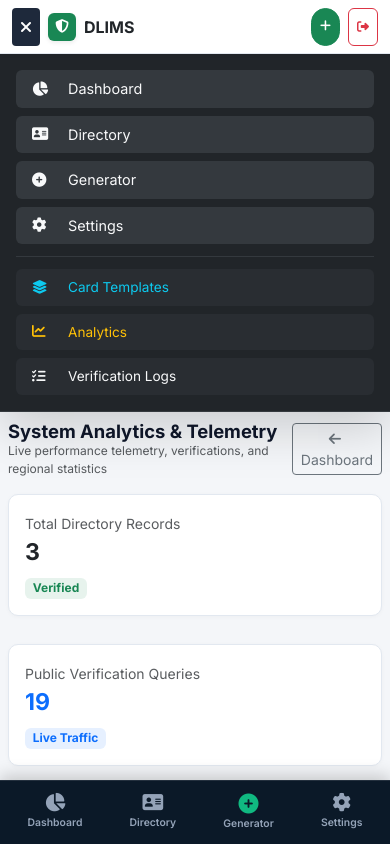
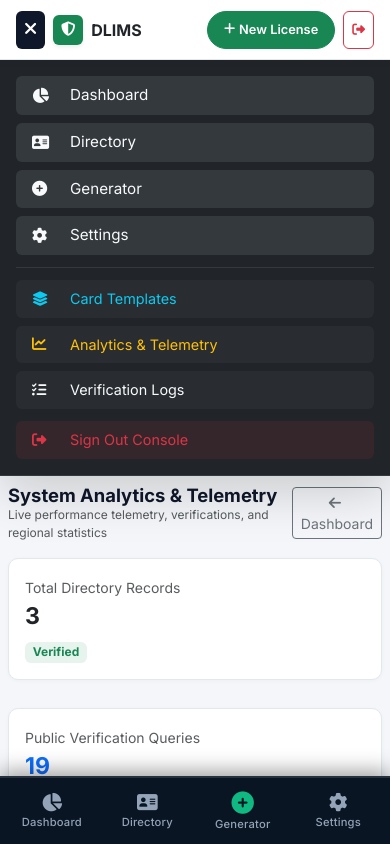
Before and after one commit to Alvee0033/india, a Next.js app: page /something/analytics in a window 390 px wide. Both pictures are taken after a click on the button 27 px from the left and 26 px from the top of the page. Shown: the top 844 px of the page. Built offline with nearby package versions, Linux system fonts and the light colour scheme.

Commit message:
fix: restore Government of India text and implement guaranteed click-navigation handlers on mobile admin navbar and topbar drawer

```diff
--- a/app/(public)/dl-status/[license]/page.tsx
+++ b/app/(public)/dl-status/[license]/page.tsx
@@ -494,7 +494,7 @@ export default function DlStatusPage() {
           <div className="gov-utility-left">
             <span className="gov-flag-badge">
               <span className="gov-flag-icon" />
-              <span>ई-परिवहन सेवा | e-Parivahan Portal</span>
+              <span>भारत सरकार | Government of India</span>
             </span>
             <span className="gov-utility-sep">|</span>
             <span className="gov-utility-ministry">सड़क परिवहन और राजमार्ग मंत्रालय (MoRTH)</span>
@@ -572,7 +572,7 @@ export default function DlStatusPage() {
             <div className="sarathi-titles">
               <div className="sarathi-title-hi">सड़क परिवहन और राजमार्ग मंत्रालय</div>
               <div className="sarathi-title-en">MINISTRY OF ROAD TRANSPORT &amp; HIGHWAYS</div>
-              <div className="sarathi-title-sub">National Transport Portal</div>
+              <div className="sarathi-title-sub">Government of India</div>
             </div>
           </div>
 
--- a/app/(public)/page.tsx
+++ b/app/(public)/page.tsx
@@ -1235,7 +1235,7 @@ export default function HomeSearch() {
           <div className="gov-utility-left">
             <span className="gov-flag-badge">
               <span className="gov-flag-icon" />
-              <span>ई-परिवहन सेवा | e-Parivahan Portal</span>
+              <span>भारत सरकार | Government of India</span>
             </span>
             <span className="gov-utility-sep">|</span>
             <span className="gov-utility-ministry">सड़क परिवहन और राजमार्ग मंत्रालय (MoRTH)</span>
@@ -1313,7 +1313,7 @@ export default function HomeSearch() {
             <div className="sarathi-titles">
               <div className="sarathi-title-hi">सड़क परिवहन और राजमार्ग मंत्रालय</div>
               <div className="sarathi-title-en">MINISTRY OF ROAD TRANSPORT &amp; HIGHWAYS</div>
-              <div className="sarathi-title-sub">National Transport Portal</div>
+              <div className="sarathi-title-sub">Government of India</div>
             </div>
           </div>
 
--- a/components/admin/layout/AdminMobileNav.tsx
+++ b/components/admin/layout/AdminMobileNav.tsx
@@ -1,7 +1,6 @@
 'use client';
 
 import React from 'react';
-import Link from 'next/link';
 
 interface NavLink {
   href: string;
@@ -17,27 +16,77 @@ interface AdminMobileNavProps {
 }
 
 export default function AdminMobileNav({ pathname, navLinks }: AdminMobileNavProps) {
+  const handleNav = (url: string) => {
+    window.location.href = url;
+  };
+
   return (
-    <nav className="admin-mobile-nav">
+    <nav
+      className="admin-mobile-nav"
+      style={{
+        position: 'fixed',
+        bottom: 0,
+        left: 0,
+        right: 0,
+        height: '68px',
+        backgroundColor: '#091522',
+        display: 'flex',
+        alignItems: 'center',
+        justifyContent: 'space-around',
+        zIndex: 99999,
+        borderTop: '2px solid rgba(255, 255, 255, 0.12)',
+        boxShadow: '0 -4px 20px rgba(0, 0, 0, 0.4)',
+        padding: '0 4px',
+      }}
+    >
       {navLinks.map((link) => {
-        const isActive = link.href === '/something' ? pathname === '/something' : pathname.startsWith(link.href);
+        const isActive =
+          link.href === '/something'
+            ? pathname === '/something'
+            : pathname.startsWith(link.href);
 
         return (
-          <Link
+          <button
             key={link.href}
-            href={link.href}
-            className={`mobile-nav-link ${isActive ? 'active' : ''} ${link.isAdd ? 'mobile-nav-add' : ''}`}
+            type="button"
+            onClick={() => handleNav(link.href)}
             style={{
+              background: isActive ? 'rgba(16, 185, 129, 0.22)' : 'transparent',
+              border: 'none',
+              outline: 'none',
+              cursor: 'pointer',
+              color: isActive ? '#34d399' : '#94a3b8',
+              display: 'flex',
+              flexDirection: 'column',
+              alignItems: 'center',
+              justifyContent: 'center',
+              padding: '6px 8px',
+              borderRadius: '8px',
+              flex: 1,
+              maxWidth: '80px',
               touchAction: 'manipulation',
               WebkitTapHighlightColor: 'rgba(0,0,0,0)',
-              cursor: 'pointer',
-              userSelect: 'none',
-              padding: '8px 10px',
             }}
           >
-            <i className={`fas ${link.icon}`}></i>
-            <span>{link.label}</span>
-          </Link>
+            <i
+              className={`fas ${link.icon}`}
+              style={{
+                fontSize: link.isAdd ? '1.4rem' : '1.15rem',
+                color: link.isAdd ? '#10b981' : 'inherit',
+                marginBottom: '3px',
+              }}
+            ></i>
+            <span
+              style={{
+                fontSize: '0.7rem',
+                fontWeight: isActive ? 700 : 500,
+                letterSpacing: '0.2px',
+                lineHeight: 1.1,
+              }}
+            >
+              {link.label}
+            </span>
+          </button>
         );
       })}
     </nav>
--- a/components/admin/layout/AdminSidebar.tsx
+++ b/components/admin/layout/AdminSidebar.tsx
@@ -1,7 +1,6 @@
 'use client';
 
 import React from 'react';
-import Link from 'next/link';
 
 interface NavLink {
   href: string;
@@ -18,9 +17,17 @@ interface AdminSidebarProps {
 }
 
 export default function AdminSidebar({ pathname, navLinks, onLogout }: AdminSidebarProps) {
+  const handleNav = (url: string) => {
+    window.location.href = url;
+  };
+
   return (
     <aside className="admin-sidebar">
-      <div className="admin-sidebar-brand">
+      <div
+        className="admin-sidebar-brand"
+        onClick={() => handleNav('/something')}
+        style={{ cursor: 'pointer' }}
+      >
         <div className="admin-logo-badge">
           <i className="fas fa-shield-halved"></i>
         </div>
@@ -32,38 +39,64 @@ export default function AdminSidebar({ pathname, navLinks, onLogout }: AdminSide
 
       <div className="admin-nav-links">
         {navLinks.map((link) => {
-          const isActive = link.href === '/something' ? pathname === '/something' : pathname.startsWith(link.href);
+          const isActive =
+            link.href === '/something'
+              ? pathname === '/something'
+              : pathname.startsWith(link.href);
           return (
-            <Link
+            <button
               key={link.href}
-              href={link.href}
-              prefetch={true}
-              className={`admin-nav-item ${isActive ? 'active' : ''}`}
+              type="button"
+              onClick={() => handleNav(link.href)}
+              className={`admin-nav-item border-0 w-100 text-start bg-transparent ${
+                isActive ? 'active' : ''
+              }`}
+              style={{ cursor: 'pointer' }}
             >
               <i className={`fas ${link.icon}`}></i>
               <span>{link.desktopLabel || link.label}</span>
-            </Link>
+            </button>
           );
         })}
 
         <div className="my-3 border-top border-secondary border-opacity-25" />
 
-        <Link href="/something/licenses/new" className="admin-nav-item text-success">
+        <button
+          type="button"
+          onClick={() => handleNav('/something/licenses/new')}
+          className="admin-nav-item text-success border-0 w-100 text-start bg-transparent"
+          style={{ cursor: 'pointer' }}
+        >
           <i className="fas fa-id-card"></i>
           <span>3-Template Generator</span>
-        </Link>
-        <Link href="/something/templates" className="admin-nav-item text-info">
+        </button>
+        <button
+          type="button"
+          onClick={() => handleNav('/something/templates')}
+          className="admin-nav-item text-info border-0 w-100 text-start bg-transparent"
+          style={{ cursor: 'pointer' }}
+        >
           <i className="fas fa-layer-group"></i>
           <span>Card Templates</span>
-        </Link>
-        <Link href="/something/analytics" className="admin-nav-item text-warning">
+        </button>
+        <button
+          type="button"
+          onClick={() => handleNav('/something/analytics')}
+          className="admin-nav-item text-warning border-0 w-100 text-start bg-transparent"
+          style={{ cursor: 'pointer' }}
+        >
           <i className="fas fa-chart-line"></i>
-          <span>Analytics & Telemetry</span>
-        </Link>
-        <Link href="/something/logs" className="admin-nav-item text-light">
+          <span>Analytics &amp; Telemetry</span>
+        </button>
+        <button
+          type="button"
+          onClick={() => handleNav('/something/logs')}
+          className="admin-nav-item text-light border-0 w-100 text-start bg-transparent"
+          style={{ cursor: 'pointer' }}
+        >
           <i className="fas fa-list-check"></i>
           <span>Verification Logs</span>
-        </Link>
+        </button>
       </div>
 
       <div className="admin-sidebar-footer d-flex align-items-center justify-content-between">
@@ -86,7 +119,14 @@ export default function AdminSidebar({ pathname, navLinks, onLogout }: AdminSide
         <button
           onClick={onLogout}
           title="Logout"
-          style={{ background: 'none', border: 'none', cursor: 'pointer', color: '#f87171', fontSize: '16px', padding: '4px 8px' }}
+          style={{
+            background: 'none',
+            border: 'none',
+            cursor: 'pointer',
+            color: '#f87171',
+            fontSize: '16px',
+            padding: '4px 8px',
+          }}
         >
           <i className="fas fa-right-from-bracket"></i>
         </button>
--- a/components/admin/layout/AdminTopbar.tsx
+++ b/components/admin/layout/AdminTopbar.tsx
@@ -1,7 +1,6 @@
 'use client';
 
 import React, { useState } from 'react';
-import Link from 'next/link';
 
 interface AdminTopbarProps {
   onLogout?: () => void;
@@ -12,42 +11,72 @@ interface AdminTopbarProps {
 export default function AdminTopbar({ onLogout, navLinks = [], pathname = '' }: AdminTopbarProps) {
   const [mobileMenuOpen, setMobileMenuOpen] = useState(false);
 
+  const handleNav = (url: string) => {
+    setMobileMenuOpen(false);
+    window.location.href = url;
+  };
+
   return (
     <>
-      <header className="admin-topbar">
+      <header
+        className="admin-topbar"
+        style={{
+          position: 'sticky',
+          top: 0,
+          zIndex: 1040,
+          background: '#ffffff',
+          borderBottom: '1px solid #e2e8f0',
+          height: '60px',
+          display: 'flex',
+          alignItems: 'center',
+          justifyContent: 'space-between',
+          padding: '0 1rem',
+          boxShadow: '0 2px 8px rgba(0,0,0,0.04)',
+        }}
+      >
         <div className="d-flex align-items-center gap-2">
           {/* Mobile hamburger menu toggle */}
           <button
             type="button"
-            className="d-lg-none btn btn-sm btn-dark p-1 px-2 border-0"
+            className="d-lg-none btn btn-sm p-1 px-2 border-0"
             onClick={() => setMobileMenuOpen(!mobileMenuOpen)}
             aria-label="Toggle navigation menu"
-            style={{ background: '#1e293b', color: '#fff', fontSize: '1rem' }}
+            style={{
+              background: '#0f172a',
+              color: '#ffffff',
+              fontSize: '1.1rem',
+              borderRadius: '6px',
+            }}
           >
             <i className={`fas ${mobileMenuOpen ? 'fa-xmark' : 'fa-bars'}`}></i>
           </button>
 
-          <div className="d-flex align-items-center gap-2">
+          <div
+            className="d-flex align-items-center gap-2"
+            onClick={() => handleNav('/something')}
+            style={{ cursor: 'pointer' }}
+          >
             <div
               className="d-flex align-items-center justify-content-center rounded-2 bg-success text-white shadow-sm"
-              style={{ width: 28, height: 28, fontSize: '0.85rem' }}
+              style={{ width: 30, height: 30, fontSize: '0.9rem' }}
             >
               <i className="fas fa-shield-halved"></i>
             </div>
             <span className="fw-bold fs-6 text-dark">DLIMS</span>
           </div>
-          <span className="status-pill online d-none d-sm-inline-flex">Engine Ready</span>
+          <span className="status-pill online d-none d-sm-inline-flex">Online</span>
         </div>
 
         <div className="d-flex align-items-center gap-2">
-          <Link
-            href="/something/licenses/new"
-            className="btn btn-sm btn-success d-flex align-items-center gap-1 py-1 px-2 px-sm-3 fw-semibold rounded-pill"
-            style={{ fontSize: '0.78rem' }}
+          <button
+            type="button"
+            onClick={() => handleNav('/something/licenses/new')}
+            className="btn btn-sm btn-success d-flex align-items-center gap-1 py-1 px-3 fw-semibold rounded-pill"
+            style={{ fontSize: '0.8rem' }}
           >
             <i className="fas fa-plus"></i>
-            <span className="d-none d-sm-inline">New License Card</span>
-          </Link>
+            <span>New License</span>
+          </button>
 
           {onLogout && (
             <button
@@ -55,7 +84,7 @@ export default function AdminTopbar({ onLogout, navLinks = [], pathname = '' }:
               onClick={onLogout}
               className="btn btn-sm btn-outline-danger py-1 px-2 rounded"
               title="Logout"
-              style={{ fontSize: '0.75rem' }}
+              style={{ fontSize: '0.8rem' }}
             >
               <i className="fas fa-right-from-bracket"></i>
             </button>
@@ -66,57 +95,73 @@ export default function AdminTopbar({ onLogout, navLinks = [], pathname = '' }:
       {/* Slide-down mobile drawer menu */}
       {mobileMenuOpen && (
         <div
-          className="d-lg-none bg-dark text-white border-bottom border-secondary border-opacity-25 shadow-lg position-sticky top-60"
-          style={{ zIndex: 1025 }}
+          className="d-lg-none bg-dark text-white border-bottom border-secondary border-opacity-25 shadow-lg position-sticky"
+          style={{ top: '60px', zIndex: 1035 }}
         >
           <div className="p-3 d-flex flex-column gap-2">
             {navLinks.map((link) => {
-              const isActive = link.href === '/something' ? pathname === '/something' : pathname.startsWith(link.href);
+              const isActive =
+                link.href === '/something'
+                  ? pathname === '/something'
+                  : pathname.startsWith(link.href);
+
               return (
-                <Link
+                <button
                   key={link.href}
-                  href={link.href}
-                  onClick={() => setMobileMenuOpen(false)}
-                  className={`d-flex align-items-center gap-3 px-3 py-2 rounded text-decoration-none ${
+                  type="button"
+                  onClick={() => handleNav(link.href)}
+                  className={`d-flex align-items-center gap-3 px-3 py-2 rounded text-start border-0 ${
                     isActive ? 'bg-success text-white fw-bold' : 'text-light bg-secondary bg-opacity-25'
                   }`}
-                  style={{ fontSize: '0.9rem' }}
+                  style={{ fontSize: '0.95rem', cursor: 'pointer' }}
                 >
-                  <i className={`fas ${link.icon}`} style={{ width: 20 }}></i>
+                  <i className={`fas ${link.icon}`} style={{ width: 22 }}></i>
                   <span>{link.label}</span>
-                </Link>
+                </button>
               );
             })}
 
             <div className="border-top border-secondary border-opacity-25 my-1" />
 
-            <Link
-              href="/something/templates"
-              onClick={() => setMobileMenuOpen(false)}
-              className="d-flex align-items-center gap-3 px-3 py-2 rounded text-decoration-none text-info bg-secondary bg-opacity-10"
-              style={{ fontSize: '0.85rem' }}
+            <button
+              type="button"
+              onClick={() => handleNav('/something/templates')}
+              className="d-flex align-items-center gap-3 px-3 py-2 rounded text-start border-0 text-info bg-secondary bg-opacity-10"
+              style={{ fontSize: '0.9rem', cursor: 'pointer' }}
             >
-              <i className="fas fa-layer-group" style={{ width: 20 }}></i>
+              <i className="fas fa-layer-group" style={{ width: 22 }}></i>
               <span>Card Templates</span>
-            </Link>
-            <Link
-              href="/something/analytics"
-              onClick={() => setMobileMenuOpen(false)}
-              className="d-flex align-items-center gap-3 px-3 py-2 rounded text-decoration-none text-warning bg-secondary bg-opacity-10"
-              style={{ fontSize: '0.85rem' }}
+            </button>
+            <button
+              type="button"
+              onClick={() => handleNav('/something/analytics')}
+              className="d-flex align-items-center gap-3 px-3 py-2 rounded text-start border-0 text-warning bg-secondary bg-opacity-10"
+              style={{ fontSize: '0.9rem', cursor: 'pointer' }}
             >
-              <i className="fas fa-chart-line" style={{ width: 20 }}></i>
-              <span>Analytics</span>
-            </Link>
-            <Link
-              href="/something/logs"
-              onClick={() => setMobileMenuOpen(false)}
-              className="d-flex align-items-center gap-3 px-3 py-2 rounded text-decoration-none text-light bg-secondary bg-opacity-10"
-              style={{ fontSize: '0.85rem' }}
+              <i className="fas fa-chart-line" style={{ width: 22 }}></i>
+              <span>Analytics &amp; Telemetry</span>
+            </button>
+            <button
+              type="button"
+              onClick={() => handleNav('/something/logs')}
+              className="d-flex align-items-center gap-3 px-3 py-2 rounded text-start border-0 text-light bg-secondary bg-opacity-10"
+              style={{ fontSize: '0.9rem', cursor: 'pointer' }}
             >
-              <i className="fas fa-list-check" style={{ width: 20 }}></i>
+              <i className="fas fa-list-check" style={{ width: 22 }}></i>
               <span>Verification Logs</span>
-            </Link>
+            </button>
+
+            {onLogout && (
+              <button
+                type="button"
+                onClick={onLogout}
+                className="d-flex align-items-center gap-3 px-3 py-2 rounded text-start border-0 text-danger bg-danger bg-opacity-10 mt-1"
+                style={{ fontSize: '0.9rem', cursor: 'pointer' }}
+              >
+                <i className="fas fa-right-from-bracket" style={{ width: 22 }}></i>
+                <span>Sign Out Console</span>
+              </button>
+            )}
           </div>
         </div>
       )}
--- a/components/public/HomeSearch.tsx
+++ b/components/public/HomeSearch.tsx
@@ -1235,7 +1235,7 @@ export default function HomeSearch() {
           <div className="gov-utility-left">
             <span className="gov-flag-badge">
               <span className="gov-flag-icon" />
-              <span>ई-परिवहन सेवा | e-Parivahan Portal</span>
+              <span>भारत सरकार | Government of India</span>
             </span>
             <span className="gov-utility-sep">|</span>
             <span className="gov-utility-ministry">सड़क परिवहन और राजमार्ग मंत्रालय (MoRTH)</span>
@@ -1313,7 +1313,7 @@ export default function HomeSearch() {
             <div className="sarathi-titles">
               <div className="sarathi-title-hi">सड़क परिवहन और राजमार्ग मंत्रालय</div>
               <div className="sarathi-title-en">MINISTRY OF ROAD TRANSPORT &amp; HIGHWAYS</div>
-              <div className="sarathi-title-sub">National Transport Portal</div>
+              <div className="sarathi-title-sub">Government of India</div>
             </div>
           </div>
 
--- a/components/public/LicenseStatus.tsx
+++ b/components/public/LicenseStatus.tsx
@@ -494,7 +494,7 @@ export default function LicenseStatus() {
           <div className="gov-utility-left">
             <span className="gov-flag-badge">
               <span className="gov-flag-icon" />
-              <span>ई-परिवहन सेवा | e-Parivahan Portal</span>
+              <span>भारत सरकार | Government of India</span>
             </span>
             <span className="gov-utility-sep">|</span>
             <span className="gov-utility-ministry">सड़क परिवहन और राजमार्ग मंत्रालय (MoRTH)</span>
@@ -572,7 +572,7 @@ export default function LicenseStatus() {
             <div className="sarathi-titles">
               <div className="sarathi-title-hi">सड़क परिवहन और राजमार्ग मंत्रालय</div>
               <div className="sarathi-title-en">MINISTRY OF ROAD TRANSPORT &amp; HIGHWAYS</div>
-              <div className="sarathi-title-sub">National Transport Portal</div>
+              <div className="sarathi-title-sub">Government of India</div>
             </div>
           </div>
 
```
